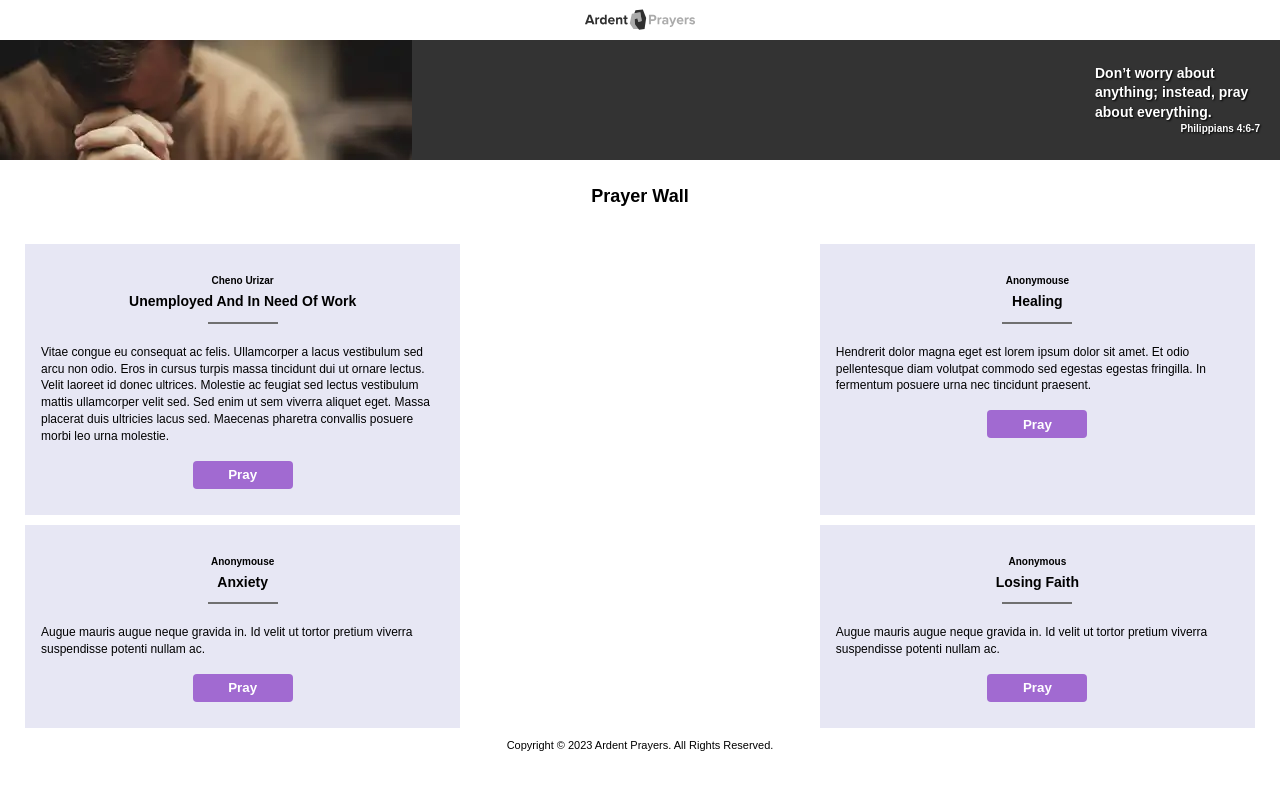
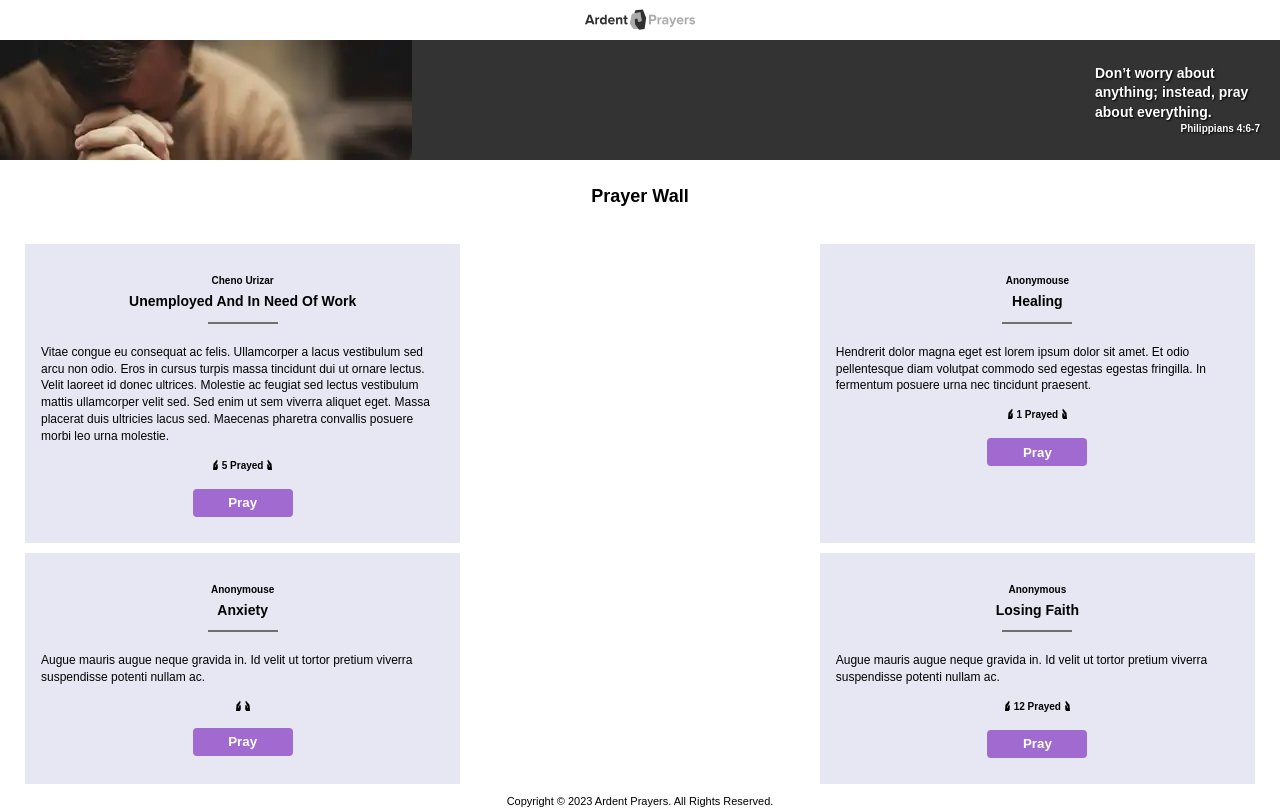
Before and after one commit to codeengie/ardent-prayers, a React (Vite) app: page / in a window 1280 px wide. Built offline with nearby package versions, Linux system fonts and the light colour scheme.

Commit message:
Prayer Counter
Created counter component and added it to the Card component. I also
updated some pseudo counting data. Lastly, I added praying hands icon.

```diff
--- a/src/components/Card/Card.jsx
+++ b/src/components/Card/Card.jsx
@@ -1,5 +1,6 @@
 import './Card.scss';
 import Button from '../Button/Button.jsx';
+import Counter from '../Counter/Counter.jsx';
 
 const Card = (props) => {
 	return (
@@ -7,6 +8,7 @@ const Card = (props) => {
 			<h1 className="card__name">{props.data.name}</h1>
 			<h2 className="card__title">{props.data.title}</h2>
 			<p className="card__message">{props.data.message}</p>
+			<Counter cName="card__counter" count={props.data.count}/>
 			<Button cName="card__button" text="Pray"/>
 		</div>
 	)
--- a/src/components/Card/Card.scss
+++ b/src/components/Card/Card.scss
@@ -7,6 +7,10 @@
 
 	&__button {
 		margin-top: 16px;
+	}
+
+	&__counter {
+		margin-top: 14px;
 	}
 
 	&__name {
--- /dev/null
+++ b/src/components/Counter/Counter.jsx
@@ -0,0 +1,15 @@
+import './Counter.scss';
+// import prayingHands from '../../assets/images/praying_hands.svg'
+
+const Counter = (props) => {
+
+	return (
+		<div className={`${props.cName} counter`}>
+			<span className="counter__icon"></span>
+			{props.count !== 0 && <p className="counter__count">{`${props.count} Prayed`}</p>}
+			<span className="counter__icon counter__icon--flip"></span>
+		</div>
+	)
+}
+
+export default Counter;
--- /dev/null
+++ b/src/components/Counter/Counter.scss
@@ -0,0 +1,26 @@
+.counter {
+	$self: &;
+
+	display: flex;
+
+	&__count {
+		font: {
+			size: 1rem;
+			weight: var(--weight-semibold);
+		}
+		padding: 0 2px;
+	}
+
+	&__icon {
+		background: transparent url(../../assets/images/praying_hands.svg) no-repeat 0 0 / cover;
+		display: block;
+		height: 12px;
+		margin-right: 2px;
+		width: 6px;
+
+		&--flip {
+			background-position-x: -6px;
+			margin: 0 0 0 2px;
+		}
+	}
+}
--- a/src/components/modules/PrayerWall/PrayerWall.jsx
+++ b/src/components/modules/PrayerWall/PrayerWall.jsx
@@ -9,25 +9,29 @@ const PrayerWall = () => {
 			id: 'd9dc055b-65cf-4b46-a299-42bd273cdeeb',
 			name: 'Cheno Urizar',
 			title: 'Unemployed And In Need Of Work',
-			message: 'Vitae congue eu consequat ac felis. Ullamcorper a lacus vestibulum sed arcu non odio. Eros in cursus turpis massa tincidunt dui ut ornare lectus. Velit laoreet id donec ultrices. Molestie ac feugiat sed lectus vestibulum mattis ullamcorper velit sed. Sed enim ut sem viverra aliquet eget. Massa placerat duis ultricies lacus sed. Maecenas pharetra convallis posuere morbi leo urna molestie.'
+			message: 'Vitae congue eu consequat ac felis. Ullamcorper a lacus vestibulum sed arcu non odio. Eros in cursus turpis massa tincidunt dui ut ornare lectus. Velit laoreet id donec ultrices. Molestie ac feugiat sed lectus vestibulum mattis ullamcorper velit sed. Sed enim ut sem viverra aliquet eget. Massa placerat duis ultricies lacus sed. Maecenas pharetra convallis posuere morbi leo urna molestie.',
+			count: 5
 		},
 		{
 			id: '817f6cc5-a58d-426c-8b08-04d8996f41ce',
 			name: 'Anonymouse',
 			title: 'Healing',
-			message: 'Hendrerit dolor magna eget est lorem ipsum dolor sit amet. Et odio pellentesque diam volutpat commodo sed egestas egestas fringilla. In fermentum posuere urna nec tincidunt praesent.'
+			message: 'Hendrerit dolor magna eget est lorem ipsum dolor sit amet. Et odio pellentesque diam volutpat commodo sed egestas egestas fringilla. In fermentum posuere urna nec tincidunt praesent.',
+			count: 1
 		},
 		{
 			id: '4125520d-3e84-473f-837d-fc897a70129d',
 			name: 'Anonymouse',
 			title: 'Anxiety',
-			message: 'Augue mauris augue neque gravida in. Id velit ut tortor pretium viverra suspendisse potenti nullam ac.'
+			message: 'Augue mauris augue neque gravida in. Id velit ut tortor pretium viverra suspendisse potenti nullam ac.',
+			count: 0
 		},
 		{
 			id: '913d44bc-6774-4602-b0a3-3cf955e9c3d6',
 			name: 'Anonymous',
 			title: 'Losing Faith',
-			message: 'Augue mauris augue neque gravida in. Id velit ut tortor pretium viverra suspendisse potenti nullam ac.'
+			message: 'Augue mauris augue neque gravida in. Id velit ut tortor pretium viverra suspendisse potenti nullam ac.',
+			count: 12
 		}
 	];
 
```
Also changed, not shown: src/assets/images/praying_hands.svg (added).
